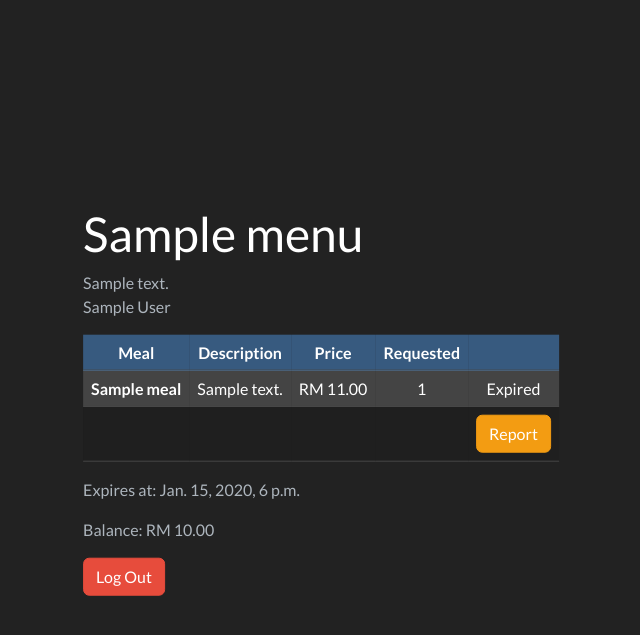
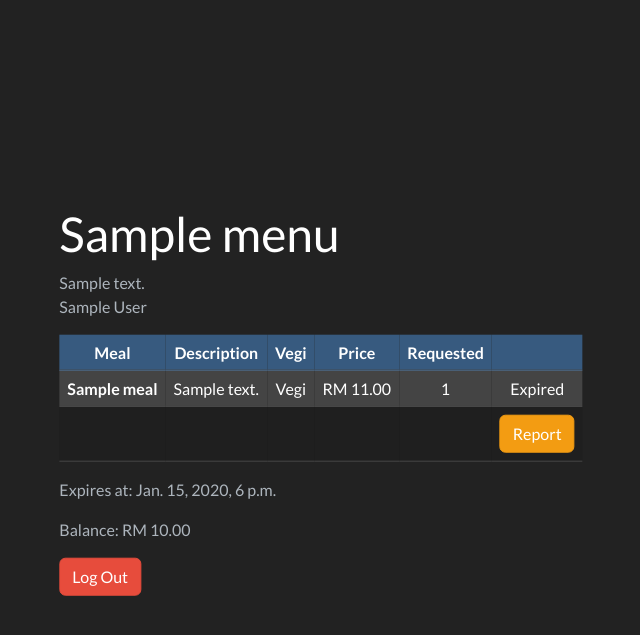
Before and after one commit to MhmRhm/LunchSite, a Django app: page / in a window 1280 px wide. Shown: the top 635 px of the page, without its empty margins (319-959 px from the left). Run offline with Django 5.2, Linux system fonts and the light colour scheme; a user stored in the database is signed in; tables that the repository leaves empty hold one stand-in row (values such as "Sample post"); some libraries are stand-ins or nearby versions.

Commit message:
add vegi support

```diff
--- a/menus/models.py
+++ b/menus/models.py
@@ -35,6 +35,7 @@ class Meal(models.Model):
     description = models.TextField(blank=True)
     price = models.DecimalField(max_digits=10, decimal_places=2)
     delivery_share = models.DecimalField(max_digits=10, decimal_places=2, default=1)
+    has_vegi = models.BooleanField(default=False)
 
     def cost(self):
         return self.price + self.delivery_share
@@ -47,6 +48,7 @@ class MenuSelection(models.Model):
     employee = models.ForeignKey(Employee, on_delete=models.CASCADE)
     menu = models.ForeignKey(Menu, on_delete=models.CASCADE)
     selected_meal = models.ForeignKey(Meal, on_delete=models.CASCADE)
+    is_vegi = models.BooleanField(default=False)
     date = models.DateField(default=datetime.now)
     is_paid_for = models.BooleanField(default=False)
 
--- a/menus/templates/menus/index.html
+++ b/menus/templates/menus/index.html
@@ -40,6 +40,7 @@
             <tr class="table-primary">
               <th scope="col">Meal</th>
               <th scope="col">Description</th>
+              <th scope="col">Vegi</th>
               <th scope="col">Price</th>
               <th scope="col">Requested</th>
               <th scope="col"></th>
@@ -50,6 +51,24 @@
             <tr class="table-secondary">
               <th scope="row">{{ item.meal.name }}</th>
               <td>{{ item.meal.description }}</td>
+              <td>
+                {% if item.meal.has_vegi %}
+                {% if not recent.is_expired %}
+                <form action="{% url 'order_vegi' recent.menu.id item.meal.id %}" method="post">
+                  {% csrf_token %}
+                  {% if item.is_vegi %}
+                  <button type="submit" class="btn btn-success">Vegi</button>
+                  {% else %}
+                  <button type="submit" class="btn btn-outline-success">Vegi</button>
+                  {% endif %}
+                </form>
+                {% else %}
+                {% if item.is_vegi %}
+                Vegi
+                {% endif %}
+                {% endif %}
+                {% endif %}
+              </td>
               <td>RM {{ item.meal.cost }}</td>
               <td>{{ item.count }}</td>
               <td>
@@ -72,6 +91,7 @@
             </tr>
             {% endfor %}
             <tr class="table-active">
+              <td scope="col"></td>
               <td scope="col"></td>
               <td scope="col"></td>
               <td scope="col"></td>
--- a/menus/urls.py
+++ b/menus/urls.py
@@ -5,6 +5,7 @@ from . import views
 urlpatterns = [
     path("", views.index, name="index"),
     path("order/<int:menu_id>/<int:meal_id>/", views.order_meal, name="order_meal"),
+    path("vegi/<int:menu_id>/<int:meal_id>/", views.order_vegi, name="order_vegi"),
     path("cancel/<int:menu_id>/<int:meal_id>/", views.cancel_meal, name="cancel_meal"),
     path("report/<int:menu_id>/", views.report_menu, name="report_menu"),
 ]
--- a/menus/views.py
+++ b/menus/views.py
@@ -21,14 +21,20 @@ def index(request):
         menu_items = []
 
         for meal in meals:
-            can_order = (
-                MenuSelection.objects.filter(
-                    employee=employee, menu=menu, selected_meal=meal
-                ).count()
-                == 0
+            orders = MenuSelection.objects.filter(
+                employee=employee, menu=menu, selected_meal=meal
             )
+            can_order = orders.count() == 0
+            is_vegi = orders.count() != 0 and meal.has_vegi and orders.all()[0].is_vegi
             count = MenuSelection.objects.filter(menu=menu, selected_meal=meal).count()
-            menu_items.append({"meal": meal, "count": count, "can_order": can_order})
+            menu_items.append(
+                {
+                    "meal": meal,
+                    "count": count,
+                    "can_order": can_order,
+                    "is_vegi": is_vegi,
+                }
+            )
 
         latest_menus.append(
             {
@@ -70,6 +76,25 @@ def order_meal(request, menu_id, meal_id):
 
 
 @login_required
+def order_vegi(request, menu_id, meal_id):
+    menu = Menu.objects.get(id=menu_id)
+    meal = Meal.objects.get(id=meal_id)
+    user = request.user
+    employee = Employee.objects.get(user=user)
+
+    if menu.expire_at > timezone.now():
+        if meal.has_vegi:
+            order = MenuSelection.objects.filter(
+                employee=employee, menu=menu, selected_meal=meal
+            ).last()
+            if order:
+                order.is_vegi = not order.is_vegi
+                order.save()
+
+    return index(request)
+
+
+@login_required
 def cancel_meal(request, menu_id, meal_id):
     menu = Menu.objects.get(id=menu_id)
     meal = Meal.objects.get(id=meal_id)
@@ -93,7 +118,7 @@ def report_menu(request, menu_id):
     meals_report = []
     for meal in meals:
         employees = [
-            order.employee.user.get_full_name()
+            (order.employee.user.get_full_name(), meal.has_vegi and order.is_vegi)
             for order in MenuSelection.objects.filter(menu=menu, selected_meal=meal)
         ]
         meals_report.append(
```
Also changed, not shown: menus/templates/menus/report.html (+6 -2 lines).
